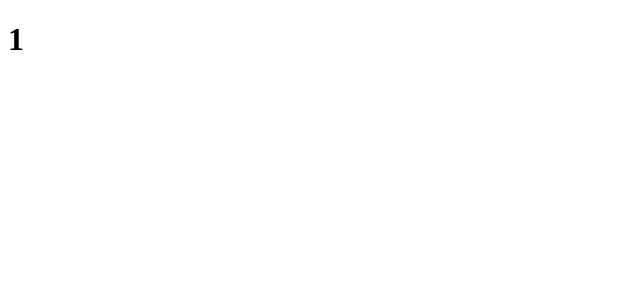
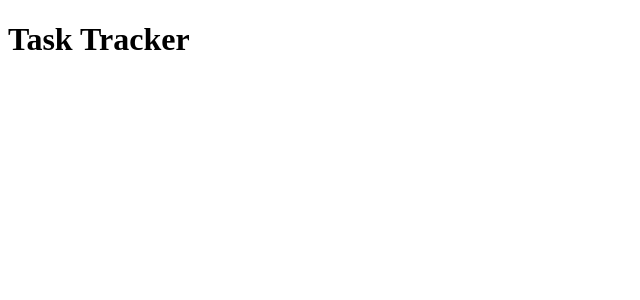
Before and after one commit to nekablair/react-crash, a React (Vite) app: page / in a window 1280 px wide. Shown: the top 300 px of the page, without its empty margins (0-640 px from the left). Built offline with nearby package versions, Linux system fonts and the light colour scheme.

Commit message:
can add required as well

```diff
--- a/src/App.jsx
+++ b/src/App.jsx
@@ -11,8 +11,7 @@ function App() {
     //can only have one parent element, hence <> </>
     <>
       <div className='container'>
-        {/* because we are trying to insert a number, instead of a string using proptypes, we get this output in console: Warning: Failed prop type: Invalid prop `title` of type `number` supplied to `Header`, expected `string`*/}
-        <Header title={1} />
+        <Header />
       </div>
 
     </>
--- a/src/components/Header.jsx
+++ b/src/components/Header.jsx
@@ -18,7 +18,7 @@ Header.defaultProps = {
 }
 
 Header.propTypes = {
-    title: PropTypes.string
+    title: PropTypes.string.isRequired
 }
 
 export default Header
```
